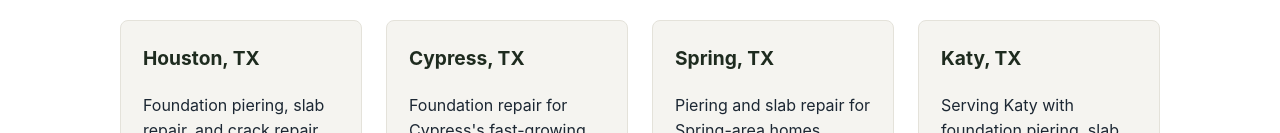
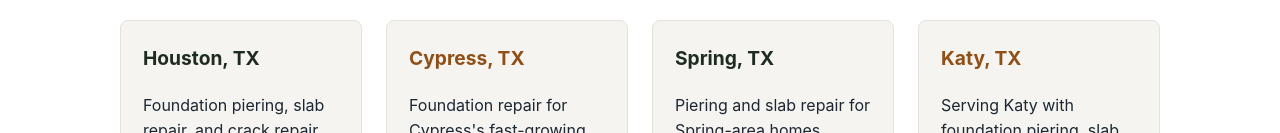
Before and after one commit to mpmulkern/jersey-village-foundation-repair-demo, a plain HTML site: page service-areas.html in a window 1280 px wide. Shown: the part 469-602 px from the top of the page. Drawn offline with Linux system fonts and the light colour scheme.

Commit message:
Fix orphaned service-area pages: link city cards on service-areas hub

```diff
--- a/service-areas.html
+++ b/service-areas.html
@@ -77,7 +77,7 @@
       <p>Foundation piering, slab repair, and crack repair for Houston homeowners near Jersey Village, with free inspections.</p>
     </div>
     <div class="card">
-      <h3>Cypress, TX</h3>
+      <h3><a class="card-link" href="/areas/foundation-repair-cypress-tx.html">Cypress, TX</a></h3>
       <p>Foundation repair for Cypress's fast-growing neighborhoods, including new-construction settlement inspections.</p>
     </div>
     <div class="card">
@@ -85,7 +85,7 @@
       <p>Piering and slab repair for Spring-area homes affected by clay soil movement.</p>
     </div>
     <div class="card">
-      <h3>Katy, TX</h3>
+      <h3><a class="card-link" href="/areas/foundation-repair-katy-tx.html">Katy, TX</a></h3>
       <p>Serving Katy with foundation piering, slab repair, and crawl space repair across established and new subdivisions.</p>
     </div>
     <div class="card">
```
